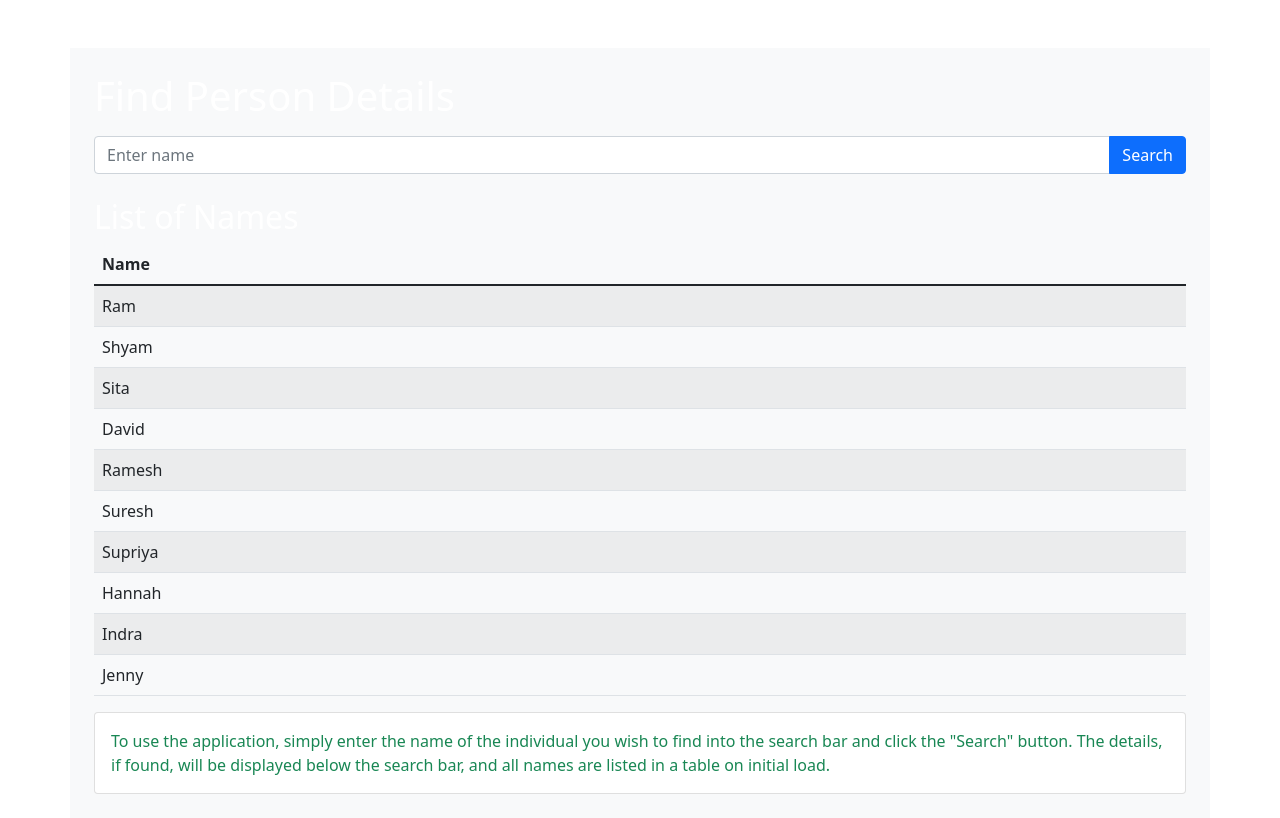
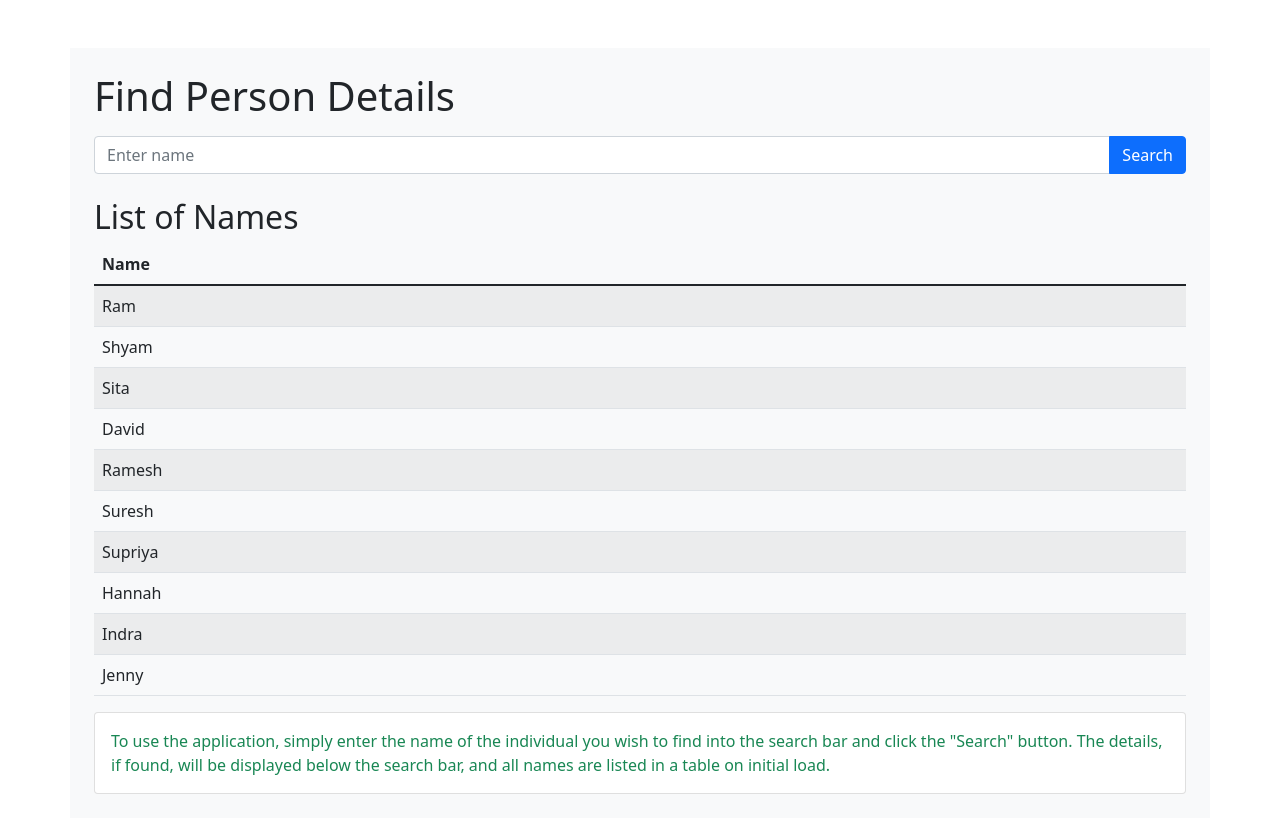
Before and after one commit to tanisha226/js_json, a plain HTML site: page index.html in a window 1280 px wide. Drawn offline with nearby package versions, Linux system fonts and the light colour scheme.

Commit message:
Update index.html

```diff
--- a/index.html
+++ b/index.html
@@ -7,7 +7,7 @@
     <link href="https://cdn.jsdelivr.net/npm/bootstrap@5.1.3/dist/css/bootstrap.min.css" rel="stylesheet">
 </head>
 <body>
-    <div class="container mt-5 bg-light p-4 text-white ">
+    <div class="container mt-5 bg-light p-4 ">
         <h1 class="mb-3">Find Person Details</h1>
         <form id="searchForm" class="input-group mb-3">
             <input type="text" id="nameInput" class="form-control" placeholder="Enter name" aria-label="Recipient's username" aria-describedby="button-addon2">
```
